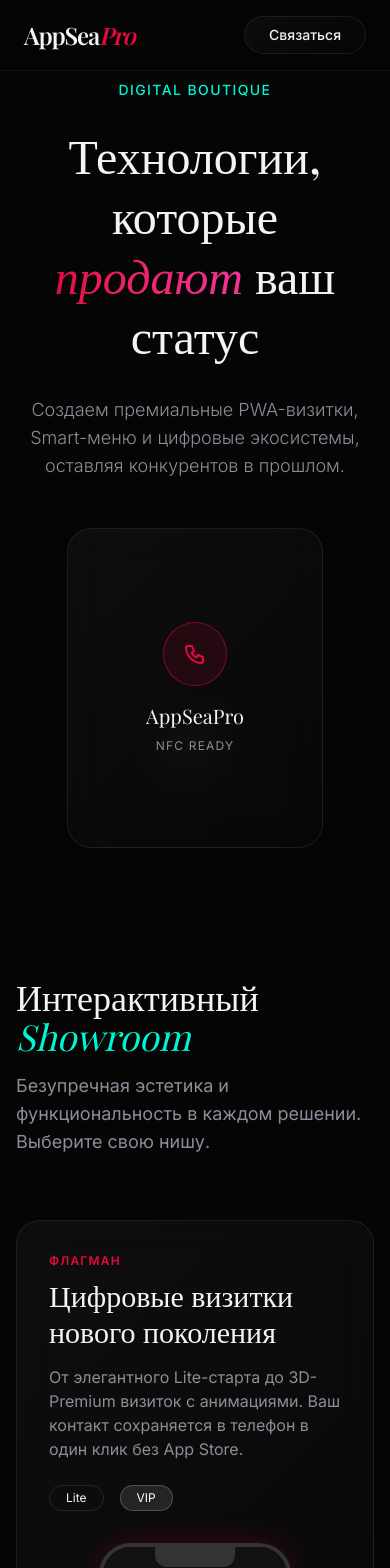
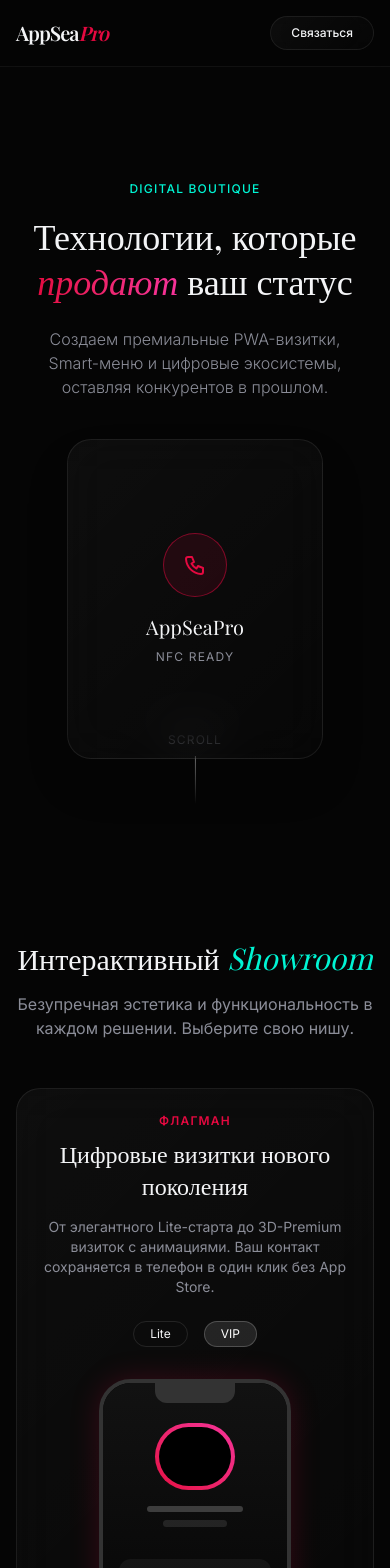
Before and after one commit to alenarejmond-hash/appseapro-agency, a Next.js app: page / in a window 390 px wide. Shown: the top 1568 px of the page. Built offline with nearby package versions, Linux system fonts and the light colour scheme; a web font is replaced by a local one.

Commit message:
адаптация на мобильных

```diff
--- a/package.json
+++ b/package.json
@@ -17,6 +17,7 @@
     "@tailwindcss/postcss": "^4",
     "eslint": "^9",
     "eslint-config-next": "16.3.8",
+    "gh-pages": "^6.3.0",
     "tailwindcss": "^4"
   }
 }
--- a/src/app/page.jsx
+++ b/src/app/page.jsx
@@ -19,6 +19,19 @@
 
   .font-serif {
     font-family: 'Playfair Display', serif;
+  }
+
+  /* Отключаем кастомный курсор и эффекты наведения для корректной работы на мобильных */
+  @media (hover: none) and (pointer: coarse) {
+    body {
+      cursor: auto !important;
+    }
+    .custom-cursor {
+      display: none !important;
+    }
+    .glass-card::before {
+      display: none !important;
+    }
   }
 
   ::selection {
@@ -236,8 +249,8 @@
       <div className="bg-glow cyan"></div>
 
       {/* Header */}
-      <header className="fixed w-full top-0 z-50 transition-all duration-300 backdrop-blur-md bg-[#050505]/50 border-b border-white/5 py-4 px-6 md:px-12 flex justify-between items-center">
-        <div className="text-2xl font-serif font-semibold tracking-tighter interactive-elem cursor-pointer">
+      <header className="fixed w-full top-0 z-50 transition-all duration-300 backdrop-blur-md bg-[#050505]/50 border-b border-white/5 py-4 px-4 md:px-12 flex justify-between items-center">
+        <div className="text-xl md:text-2xl font-serif font-semibold tracking-tighter interactive-elem cursor-pointer">
           AppSea<span className="text-[#E50940] italic">Pro</span>
         </div>
         <nav className="hidden md:flex gap-8 text-sm font-medium text-[#8B8D98]">
@@ -245,7 +258,7 @@
           <a href="#technology" className="hover:text-[#F3F4F6] transition-colors interactive-elem">Технологии</a>
           <a href="#investments" className="hover:text-[#F3F4F6] transition-colors interactive-elem">Инвестиции</a>
         </nav>
-        <a href="#contact" className="glass-card px-6 py-2 rounded-full text-sm font-medium hover:bg-white/10 transition-colors interactive-elem cursor-pointer" onMouseMove={handleGlassMove}>
+        <a href="#contact" className="glass-card px-5 md:px-6 py-2 rounded-full text-xs md:text-sm font-medium hover:bg-white/10 transition-colors interactive-elem cursor-pointer" onMouseMove={handleGlassMove}>
           <span className="glass-content">Связаться</span>
         </a>
       </header>
@@ -254,18 +267,18 @@
       <main className="relative z-10 bg-[#050505] pb-10" style={{ boxShadow: '0 30px 60px rgba(0,0,0,0.8)' }}>
 
         {/* HERO SECTION */}
-        <section className="min-h-screen flex items-center justify-center relative px-6 pt-20">
+        <section className="min-h-screen flex items-center justify-center relative px-4 md:px-6 pt-24 md:pt-20">
           <div className="max-w-5xl mx-auto text-center z-10">
-            <p className="text-[#00F5D4] text-sm md:text-base font-medium tracking-widest uppercase mb-6 fade-up-elem" style={{ transitionDelay: '0s' }}>
+            <p className="text-[#00F5D4] text-xs md:text-sm font-medium tracking-widest uppercase mb-4 md:mb-6 fade-up-elem" style={{ transitionDelay: '0s' }}>
               Digital Boutique
             </p>
 
-            <h1 className="text-5xl md:text-7xl lg:text-8xl font-serif font-medium leading-tight mb-8 fade-up-elem" style={{ transitionDelay: '0.1s' }}>
-              Технологии, которые <br/>
+            <h1 className="text-4xl sm:text-5xl md:text-7xl lg:text-8xl font-serif font-medium leading-tight mb-6 md:mb-8 fade-up-elem" style={{ transitionDelay: '0.1s' }}>
+              Технологии, которые <br className="hidden md:block"/>
               <span className="italic text-transparent bg-clip-text bg-gradient-to-r from-[#E50940] to-pink-500">продают</span> ваш статус
             </h1>
 
-            <p className="text-[#8B8D98] text-lg md:text-xl max-w-2xl mx-auto mb-12 font-light fade-up-elem" style={{ transitionDelay: '0.2s' }}>
+            <p className="text-[#8B8D98] text-base md:text-xl max-w-2xl mx-auto mb-10 md:mb-12 font-light fade-up-elem px-2" style={{ transitionDelay: '0.2s' }}>
               Создаем премиальные PWA-визитки, Smart-меню и цифровые экосистемы, оставляя конкурентов в прошлом.
             </p>
 
@@ -301,21 +314,21 @@
         </section>
 
         {/* SHOWROOM SECTION */}
-        <section id="showroom" className="py-32 px-4 md:px-8 max-w-7xl mx-auto relative z-10">
-          <div className="mb-16 md:mb-24 fade-up-elem">
-            <h2 className="text-4xl md:text-5xl font-serif mb-4">Интерактивный <span className="italic text-[#00F5D4]">Showroom</span></h2>
-            <p className="text-[#8B8D98] text-lg max-w-lg">Безупречная эстетика и функциональность в каждом решении. Выберите свою нишу.</p>
+        <section id="showroom" className="py-24 md:py-32 px-4 md:px-8 max-w-7xl mx-auto relative z-10">
+          <div className="mb-12 md:mb-24 fade-up-elem text-center md:text-left">
+            <h2 className="text-3xl sm:text-4xl md:text-5xl font-serif mb-4">Интерактивный <span className="italic text-[#00F5D4]">Showroom</span></h2>
+            <p className="text-[#8B8D98] text-base md:text-lg max-w-lg mx-auto md:mx-0">Безупречная эстетика и функциональность в каждом решении. Выберите свою нишу.</p>
           </div>
 
           <div className="grid grid-cols-1 md:grid-cols-3 gap-4 md:gap-6">
 
             {/* PWA Визитки */}
-            <div className="glass-card md:col-span-2 p-8 md:p-12 min-h-[400px] flex flex-col md:flex-row items-center gap-8 interactive-elem fade-up-elem cursor-pointer" onMouseMove={handleGlassMove}>
-              <div className="glass-content flex-1 z-10">
+            <div className="glass-card md:col-span-2 p-6 md:p-12 min-h-[400px] flex flex-col md:flex-row items-center gap-8 interactive-elem fade-up-elem cursor-pointer" onMouseMove={handleGlassMove}>
+              <div className="glass-content flex-1 z-10 text-center md:text-left">
                 <span className="text-[#E50940] text-xs uppercase tracking-widest font-semibold mb-2 block">Флагман</span>
-                <h3 className="text-3xl font-serif mb-4">Цифровые визитки <br/>нового поколения</h3>
-                <p className="text-[#8B8D98] mb-6">От элегантного Lite-старта до 3D-Premium визиток с анимациями. Ваш контакт сохраняется в телефон в один клик без App Store.</p>
-                <div className="flex gap-4">
+                <h3 className="text-2xl md:text-3xl font-serif mb-4">Цифровые визитки <br className="hidden md:block"/>нового поколения</h3>
+                <p className="text-[#8B8D98] mb-6 text-sm md:text-base">От элегантного Lite-старта до 3D-Premium визиток с анимациями. Ваш контакт сохраняется в телефон в один клик без App Store.</p>
+                <div className="flex gap-4 justify-center md:justify-start">
                   <span className="border border-white/10 px-4 py-1 rounded-full text-xs">Lite</span>
                   <span className="bg-white/10 border border-white/20 px-4 py-1 rounded-full text-xs text-white">VIP</span>
                 </div>
@@ -341,12 +354,12 @@
             </div>
 
             {/* Smart HoReCa */}
-            <div className="glass-card p-8 min-h-[400px] flex flex-col interactive-elem fade-up-elem cursor-pointer" onMouseMove={handleGlassMove} style={{ transitionDelay: '0.1s' }}>
-              <div className="glass-content z-10 flex flex-col h-full">
+            <div className="glass-card p-6 md:p-8 min-h-[400px] flex flex-col interactive-elem fade-up-elem cursor-pointer" onMouseMove={handleGlassMove} style={{ transitionDelay: '0.1s' }}>
+              <div className="glass-content z-10 flex flex-col h-full text-center md:text-left">
                 <span className="text-[#00F5D4] text-xs uppercase tracking-widest font-semibold mb-2 block">HoReCa</span>
-                <h3 className="text-2xl font-serif mb-4">Smart <span className="italic">Меню</span></h3>
+                <h3 className="text-xl md:text-2xl font-serif mb-4">Smart <span className="italic">Меню</span></h3>
                 <p className="text-[#8B8D98] text-sm flex-1">Для крафтовых ресторанов и крупных сетей. QR-меню, которое выглядит как глянцевый журнал.</p>
-                <div className="mt-6 border border-white/10 rounded-xl p-4 bg-black/40">
+                <div className="mt-6 border border-white/10 rounded-xl p-4 bg-black/40 text-left">
                   <div className="flex justify-between items-end mb-4">
                     <div className="h-3 w-16 bg-white/20 rounded"></div>
                     <div className="h-3 w-8 bg-[#00F5D4]/50 rounded"></div>
@@ -363,22 +376,22 @@
             </div>
 
             {/* Beauty */}
-            <div className="glass-card p-8 min-h-[300px] flex flex-col justify-end interactive-elem fade-up-elem cursor-pointer relative" onMouseMove={handleGlassMove} style={{ transitionDelay: '0.2s', backgroundImage: "url('https://images.unsplash.com/photo-1560066984-138dadb4c035?auto=format&fit=crop&w=600&q=80')", backgroundSize: 'cover', backgroundPosition: 'center' }}>
+            <div className="glass-card p-6 md:p-8 min-h-[300px] flex flex-col justify-end interactive-elem fade-up-elem cursor-pointer relative" onMouseMove={handleGlassMove} style={{ transitionDelay: '0.2s', backgroundImage: "url('https://images.unsplash.com/photo-1560066984-138dadb4c035?auto=format&fit=crop&w=600&q=80')", backgroundSize: 'cover', backgroundPosition: 'center' }}>
               <div className="absolute inset-0 bg-gradient-to-t from-black via-black/70 to-black/30 z-0"></div>
-              <div className="glass-content z-10">
+              <div className="glass-content z-10 text-center md:text-left">
                 <span className="text-white/70 text-xs uppercase tracking-widest font-semibold mb-2 block">Beauty & SPA</span>
-                <h3 className="text-2xl font-serif mb-2 text-white">Эстетика и Запись</h3>
+                <h3 className="text-xl md:text-2xl font-serif mb-2 text-white">Эстетика и Запись</h3>
                 <p className="text-sm text-white/60">Календарь, лояльность и бронирование в едином PWA.</p>
               </div>
             </div>
 
             {/* Тизер: Future */}
-            <div className="glass-card md:col-span-2 p-8 min-h-[300px] flex items-center justify-center glitch-hover relative interactive-elem overflow-hidden fade-up-elem cursor-pointer" onMouseMove={handleGlassMove} style={{ transitionDelay: '0.3s' }}>
+            <div className="glass-card md:col-span-2 p-6 md:p-8 min-h-[300px] flex items-center justify-center glitch-hover relative interactive-elem overflow-hidden fade-up-elem cursor-pointer" onMouseMove={handleGlassMove} style={{ transitionDelay: '0.3s' }}>
               <div className="absolute inset-0 backdrop-blur-xl bg-[#050505]/60 z-10 flex items-center justify-center transition-all duration-300">
                 <div className="text-center glass-content">
                   <svg className="w-8 h-8 mx-auto mb-4 text-white/30" fill="none" stroke="currentColor" viewBox="0 0 24 24"><path strokeLinecap="round" strokeLinejoin="round" strokeWidth="2" d="M12 15v2m-6 4h12a2 2 0 002-2v-6a2 2 0 00-2-2H6a2 2 0 00-2 2v6a2 2 0 002 2zm10-10V7a4 4 0 00-8 0v4h8z"></path></svg>
-                  <h3 className="text-3xl font-serif glitch-text font-bold text-white/50 tracking-widest transition-colors duration-300">Медтуризм & Стоматология</h3>
-                  <p className="text-sm mt-2 text-white/30 uppercase tracking-[0.3em]">Loading 2024</p>
+                  <h3 className="text-2xl md:text-3xl font-serif glitch-text font-bold text-white/50 tracking-widest transition-colors duration-300">Медтуризм & Стоматология</h3>
+                  <p className="text-xs md:text-sm mt-2 text-white/30 uppercase tracking-[0.3em]">Loading 2024</p>
                 </div>
               </div>
             </div>
@@ -388,13 +401,13 @@
 
         {/* TECHNOLOGY SECTION */}
         <section id="technology" className="py-24 px-4 md:px-8 max-w-5xl mx-auto relative z-10">
-          <div className="text-center mb-16 fade-up-elem">
-            <h2 className="text-4xl md:text-5xl font-serif mb-4">Технологии <span className="italic text-[#E50940]">Превосходства</span></h2>
-            <p className="text-[#8B8D98] text-lg">Мы не используем конструкторы. Только кастомный код и передовые Web-стандарты.</p>
+          <div className="text-center mb-12 md:mb-16 fade-up-elem">
+            <h2 className="text-3xl sm:text-4xl md:text-5xl font-serif mb-4">Технологии <span className="italic text-[#E50940]">Превосходства</span></h2>
+            <p className="text-[#8B8D98] text-base md:text-lg">Мы не используем конструкторы. Только кастомный код и передовые Web-стандарты.</p>
           </div>
 
-          <div className="grid grid-cols-1 md:grid-cols-2 gap-6">
-            <div className="glass-card p-10 flex flex-col items-center text-center interactive-elem group fade-up-elem cursor-pointer" onMouseMove={handleGlassMove}>
+          <div className="grid grid-cols-1 md:grid-cols-2 gap-4 md:gap-6">
+            <div className="glass-card p-8 md:p-10 flex flex-col items-center text-center interactive-elem group fade-up-elem cursor-pointer" onMouseMove={handleGlassMove}>
               <div className="glass-content">
                 <div className="w-16 h-16 rounded-2xl bg-white/5 border border-white/10 flex items-center justify-center mb-6 mx-auto group-hover:scale-110 group-hover:bg-[#E50940]/20 transition-all duration-300">
                   <svg className="w-8 h-8 text-white group-hover:text-[#E50940] transition-colors" fill="none" stroke="currentColor" viewBox="0 0 24 24"><path strokeLinecap="round" strokeLinejoin="round" strokeWidth="1.5" d="M4 16v1a3 3 0 003 3h10a3 3 0 003-3v-1m-4-4l-4 4m0 0l-4-4m4 4V4"></path></svg>
@@ -419,20 +432,20 @@
         </section>
 
         {/* PRICING SECTION */}
-        <section id="investments" className="py-32 px-4 md:px-8 relative z-10 overflow-hidden">
-          <div className="max-w-7xl mx-auto text-center mb-16 fade-up-elem">
-            <h2 className="text-4xl md:text-5xl font-serif mb-4"><span className="italic text-[#00F5D4]">Инвестиции</span> в капитал бренда</h2>
-            <p className="text-[#8B8D98] text-lg max-w-xl mx-auto">Выберите уровень цифровизации. Цена — это то, что вы платите. Ценность — то, что вы получаете.</p>
+        <section id="investments" className="py-24 md:py-32 px-4 md:px-8 relative z-10 overflow-hidden">
+          <div className="max-w-7xl mx-auto text-center mb-12 md:mb-16 fade-up-elem">
+            <h2 className="text-3xl sm:text-4xl md:text-5xl font-serif mb-4"><span className="italic text-[#00F5D4]">Инвестиции</span> в капитал бренда</h2>
+            <p className="text-[#8B8D98] text-base md:text-lg max-w-xl mx-auto">Выберите уровень цифровизации. Цена — это то, что вы платите. Ценность — то, что вы получаете.</p>
           </div>
 
-          <div className="max-w-6xl mx-auto flex flex-col lg:flex-row gap-8 items-center justify-center">
+          <div className="max-w-6xl mx-auto flex flex-col lg:flex-row gap-6 md:gap-8 items-center justify-center">
 
             {/* Тариф Lite */}
-            <div className="glass-card p-8 w-full lg:w-1/3 flex flex-col interactive-elem fade-up-elem cursor-pointer" onMouseMove={handleGlassMove}>
+            <div className="glass-card p-6 md:p-8 w-full lg:w-1/3 flex flex-col interactive-elem fade-up-elem cursor-pointer" onMouseMove={handleGlassMove}>
               <div className="glass-content">
                 <span className="text-[#8B8D98] text-sm font-semibold uppercase tracking-wider">Start / Lite</span>
-                <div className="my-6"><span className="text-4xl font-serif">5 000 ₽</span></div>
-                <p className="text-sm text-[#8B8D98] mb-8 h-12">Идеальный старт для частных специалистов.</p>
+                <div className="my-6"><span className="text-3xl md:text-4xl font-serif">5 000 ₽</span></div>
+                <p className="text-sm text-[#8B8D98] mb-8 lg:h-12">Идеальный старт для частных специалистов.</p>
                 <ul className="space-y-4 mb-8 text-sm">
                   <li className="flex items-center gap-3"><svg className="w-4 h-4 text-white/50" fill="none" stroke="currentColor" viewBox="0 0 24 24"><path strokeLinecap="round" strokeLinejoin="round" strokeWidth="2" d="M5 13l4 4L19 7"></path></svg> Односторонняя PWA-визитка</li>
                   <li className="flex items-center gap-3"><svg className="w-4 h-4 text-white/50" fill="none" stroke="currentColor" viewBox="0 0 24 24"><path strokeLinecap="round" strokeLinejoin="round" strokeWidth="2" d="M5 13l4 4L19 7"></path></svg> Базовый премиум дизайн</li>
@@ -443,12 +456,12 @@
             </div>
 
             {/* Тариф VIP */}
-            <div className="glass-card p-10 w-full lg:w-[40%] flex flex-col border-[#00F5D4]/30 shadow-[0_0_50px_rgba(0,245,212,0.1)] transform lg:-translate-y-4 relative interactive-elem fade-up-elem cursor-pointer" onMouseMove={handleGlassMove} style={{ transitionDelay: '0.1s' }}>
-              <div className="absolute top-0 left-1/2 -translate-x-1/2 w-32 h-1 bg-[#00F5D4] rounded-b-lg shadow-[0_0_20px_#00F5D4]"></div>
+            <div className="glass-card p-8 md:p-10 w-full lg:w-[40%] flex flex-col border-[#00F5D4]/30 shadow-[0_0_50px_rgba(0,245,212,0.1)] transform lg:-translate-y-4 relative interactive-elem fade-up-elem cursor-pointer" onMouseMove={handleGlassMove} style={{ transitionDelay: '0.1s' }}>
+              <div className="absolute top-0 left-1/2 -translate-x-1/2 w-24 md:w-32 h-1 bg-[#00F5D4] rounded-b-lg shadow-[0_0_20px_#00F5D4]"></div>
               <div className="glass-content">
                 <span className="text-[#00F5D4] text-sm font-semibold uppercase tracking-wider">VIP / Premium</span>
-                <div className="my-6"><span className="text-5xl font-serif">15 000 ₽</span></div>
-                <p className="text-sm text-[#8B8D98] mb-8 h-12">Для брендов, которым нужен бескомпромиссный WOW-эффект.</p>
+                <div className="my-6"><span className="text-4xl md:text-5xl font-serif">15 000 ₽</span></div>
+                <p className="text-sm text-[#8B8D98] mb-8 lg:h-12">Для брендов, которым нужен бескомпромиссный WOW-эффект.</p>
                 <ul className="space-y-4 mb-10 text-sm font-medium">
                   <li className="flex items-center gap-3"><svg className="w-4 h-4 text-[#00F5D4]" fill="none" stroke="currentColor" viewBox="0 0 24 24"><path strokeLinecap="round" strokeLinejoin="round" strokeWidth="2" d="M5 13l4 4L19 7"></path></svg> Индивидуальный UI/UX концепт</li>
                   <li className="flex items-center gap-3"><svg className="w-4 h-4 text-[#00F5D4]" fill="none" stroke="currentColor" viewBox="0 0 24 24"><path strokeLinecap="round" strokeLinejoin="round" strokeWidth="2" d="M5 13l4 4L19 7"></path></svg> 3D-анимации и аудио</li>
@@ -460,11 +473,11 @@
             </div>
 
             {/* Тариф Custom */}
-            <div className="glass-card p-8 w-full lg:w-1/3 flex flex-col interactive-elem fade-up-elem cursor-pointer" onMouseMove={handleGlassMove} style={{ transitionDelay: '0.2s' }}>
+            <div className="glass-card p-6 md:p-8 w-full lg:w-1/3 flex flex-col interactive-elem fade-up-elem cursor-pointer" onMouseMove={handleGlassMove} style={{ transitionDelay: '0.2s' }}>
               <div className="glass-content">
                 <span className="text-[#8B8D98] text-sm font-semibold uppercase tracking-wider">Enterprise</span>
-                <div className="my-6"><span className="text-4xl font-serif text-white/50">Custom</span></div>
-                <p className="text-sm text-[#8B8D98] mb-8 h-12">Сложные экосистемы для франшиз, клиник и сетей HoReCa.</p>
+                <div className="my-6"><span className="text-3xl md:text-4xl font-serif text-white/50">Custom</span></div>
+                <p className="text-sm text-[#8B8D98] mb-8 lg:h-12">Сложные экосистемы для франшиз, клиник и сетей HoReCa.</p>
                 <ul className="space-y-4 mb-8 text-sm text-white/60">
                   <li className="flex items-center gap-3"><svg className="w-4 h-4" fill="none" stroke="currentColor" viewBox="0 0 24 24"><path strokeLinecap="round" strokeLinejoin="round" strokeWidth="2" d="M5 13l4 4L19 7"></path></svg> Интеграция с CRM / POS</li>
                   <li className="flex items-center gap-3"><svg className="w-4 h-4" fill="none" stroke="currentColor" viewBox="0 0 24 24"><path strokeLinecap="round" strokeLinejoin="round" strokeWidth="2" d="M5 13l4 4L19 7"></path></svg> Программы лояльности</li>
@@ -479,9 +492,9 @@
       </main>
 
       {/* FOOTER (REVEAL EFFECT) */}
-      <footer ref={footerRef} id="contact" className="fixed bottom-0 w-full h-[60vh] md:h-[70vh] bg-[#050505] flex flex-col justify-between p-6 md:p-12 z-0 border-t border-white/5">
-        <div className="max-w-7xl mx-auto w-full h-full flex flex-col justify-center items-center text-center mt-10">
-          <h2 className="text-5xl md:text-7xl lg:text-9xl font-serif font-medium mb-8">
+      <footer ref={footerRef} id="contact" className="fixed bottom-0 w-full min-h-[60vh] md:min-h-[70vh] h-auto bg-[#050505] flex flex-col justify-between p-6 md:p-12 z-0 border-t border-white/5 pb-20 md:pb-6">
+        <div className="max-w-7xl mx-auto w-full h-full flex flex-col justify-center items-center text-center mt-12 md:mt-10 flex-1">
+          <h2 className="text-4xl sm:text-5xl md:text-7xl lg:text-9xl font-serif font-medium mb-6 md:mb-8">
             Готовы к <span className="italic text-[#E50940]">эволюции</span>?
           </h2>
 
@@ -489,16 +502,16 @@
             <input
               type="text"
               placeholder="Ваш Telegram или Телефон"
-              className="w-full bg-[#121212] border border-white/10 rounded-full py-4 pl-6 pr-32 text-white placeholder-white/30 focus:outline-none focus:border-[#00F5D4]/50 transition-colors"
+              className="w-full bg-[#121212] border border-white/10 rounded-full py-3 md:py-4 pl-6 pr-28 md:pr-32 text-sm md:text-base text-white placeholder-white/30 focus:outline-none focus:border-[#00F5D4]/50 transition-colors"
             />
-            <button className="absolute right-1 top-1 bottom-1 bg-white text-black px-6 rounded-full font-medium text-sm hover:bg-gray-200 transition-colors shadow-[0_0_15px_rgba(255,255,255,0.2)]">
+            <button className="absolute right-1 top-1 bottom-1 bg-white text-black px-4 md:px-6 rounded-full font-medium text-xs md:text-sm hover:bg-gray-200 transition-colors shadow-[0_0_15px_rgba(255,255,255,0.2)]">
               Отправить
             </button>
           </div>
-          <p className="text-xs text-[#8B8D98] mt-6">Оставляя заявку, вы соглашаетесь с эстетикой и качеством.</p>
+          <p className="text-xs text-[#8B8D98] mt-4 md:mt-6">Оставляя заявку, вы соглашаетесь с эстетикой и качеством.</p>
         </div>
 
-        <div className="flex justify-between items-center text-xs text-[#8B8D98] max-w-7xl w-full mx-auto pb-4">
+        <div className="flex flex-col md:flex-row justify-between items-center text-xs text-[#8B8D98] max-w-7xl w-full mx-auto pt-8 md:pb-4 gap-4 md:gap-0">
           <span>&copy; 2026 AppSeaPro. All rights reserved.</span>
           <div className="flex gap-4">
             <a href="#" className="hover:text-white transition-colors interactive-elem cursor-pointer">Instagram</a>
```
Also changed, not shown: 1 other file (tests, documents, lock files or other folders).
